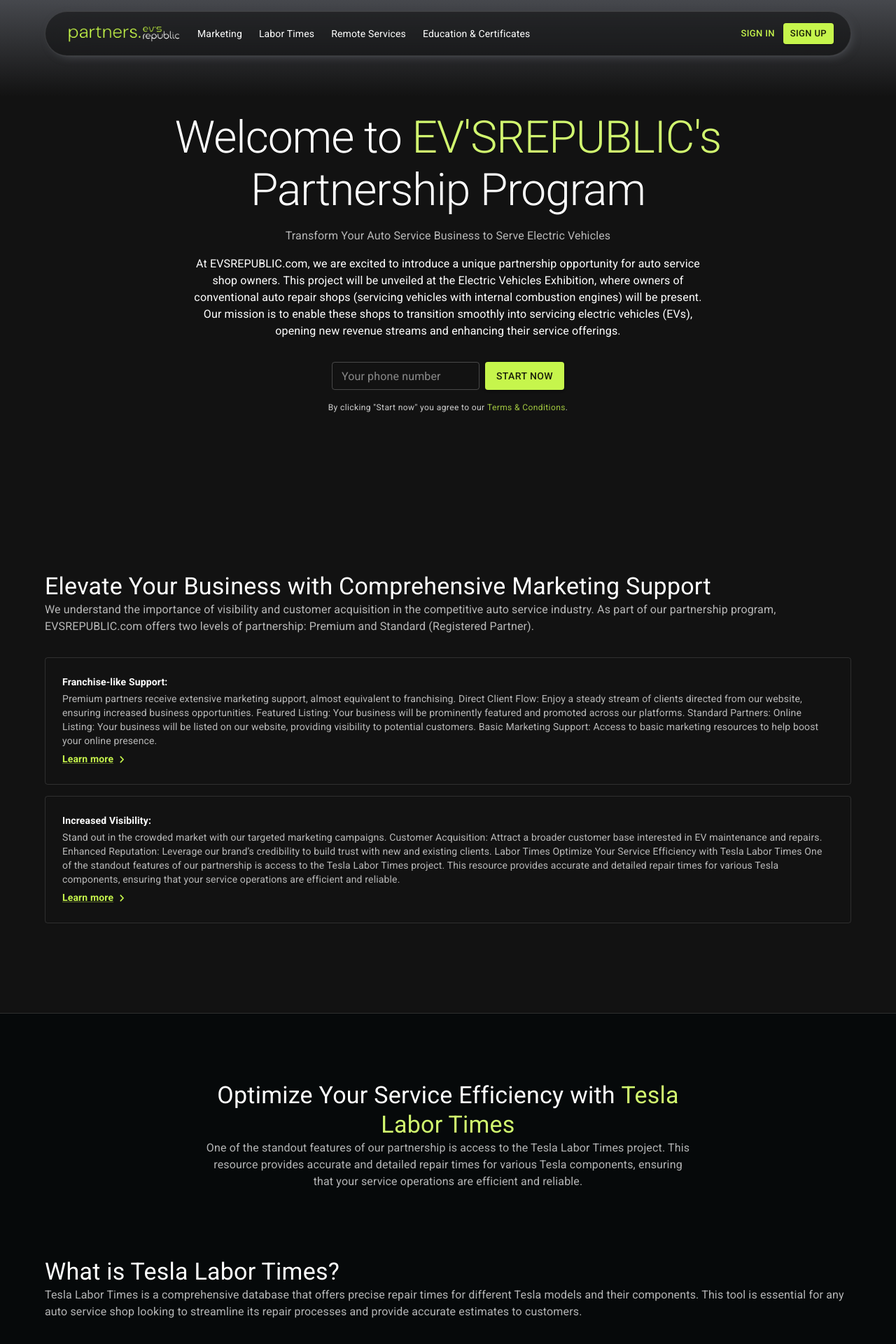
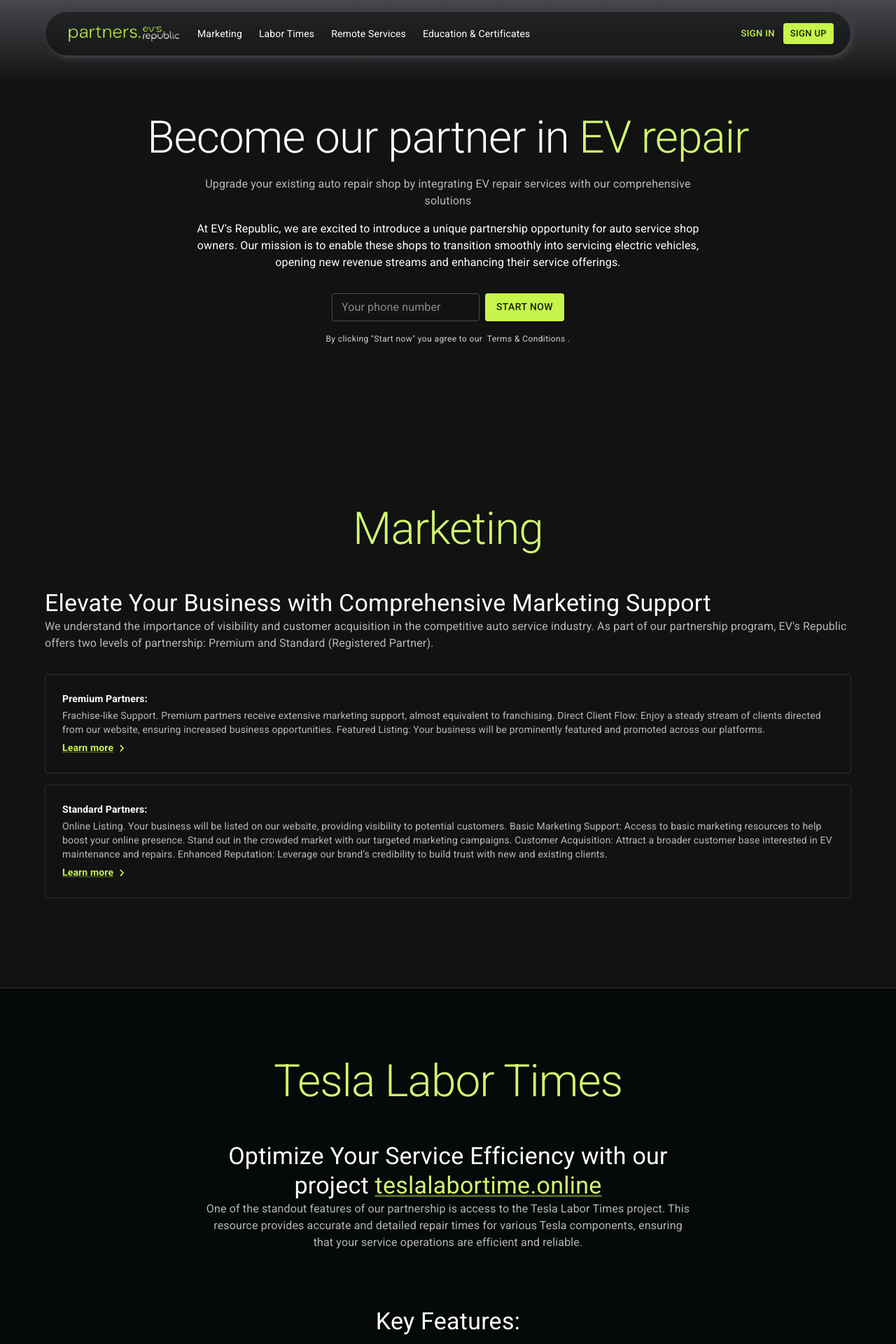
Before and after one commit to ArturLobur/evsrepublic-partnership, a React (Vite) app: page / in a window 1280 px wide. Shown: the top 1920 px of the page at 70% size. Built offline with nearby package versions, Linux system fonts and the light colour scheme.

Commit message:
feat: edit chapters

```diff
--- a/src/components/About.tsx
+++ b/src/components/About.tsx
@@ -66,7 +66,7 @@ export default function About() {
               fontSize: "clamp(3.5rem, 10vw, 4rem)",
             }}
           >
-            Welcome to&nbsp;
+            Become our partner in&nbsp;
             <Typography
               component="span"
               variant="h1"
@@ -78,36 +78,25 @@ export default function About() {
                     : "primary.light",
               }}
             >
-              EV'SREPUBLIC's
+              EV repair
             </Typography>
           </Typography>
-          <Typography
-            variant="h1"
-            sx={{
-              fontSize: "clamp(3.5rem, 8vw, 4rem)",
-              textAlign: "center",
-              mt: -2,
-            }}
-          >
-            Partnership Program
-          </Typography>
+
           <Typography
             textAlign="center"
             color="text.secondary"
             sx={{alignSelf: "center", width: {sm: "100%", md: "80%"}}}
           >
-            Transform Your Auto Service Business to Serve Electric Vehicles
+            Upgrade your existing auto repair shop by integrating EV repair
+            services with our comprehensive solutions
           </Typography>
           <Typography
             textAlign="center"
             sx={{alignSelf: "center", width: {sm: "100%", md: "80%"}}}
           >
-            At EVSREPUBLIC.com, we are excited to introduce a unique partnership
-            opportunity for auto service shop owners. This project will be
-            unveiled at the Electric Vehicles Exhibition, where owners of
-            conventional auto repair shops (servicing vehicles with internal
-            combustion engines) will be present. Our mission is to enable these
-            shops to transition smoothly into servicing electric vehicles (EVs),
+            At EV's Republic, we are excited to introduce a unique partnership
+            opportunity for auto service shop owners. Our mission is to enable
+            these shops to transition smoothly into servicing electric vehicles,
             opening new revenue streams and enhancing their service offerings.
           </Typography>
           <Stack
@@ -143,11 +132,8 @@ export default function About() {
             </Button>
           </Stack>
           <Typography variant="caption" textAlign="center" sx={{opacity: 0.8}}>
-            By clicking &quot;Start now&quot; you agree to our&nbsp;
-            <Link color="primary" sx={{textDecoration: "none"}}>
-              Terms & Conditions
-            </Link>
-            .
+            By clicking &quot;Start now&quot; you agree to our&nbsp; Terms &
+            Conditions .
           </Typography>
         </Stack>
       </Container>
--- a/src/components/Auth/SignIn.tsx
+++ b/src/components/Auth/SignIn.tsx
@@ -32,7 +32,7 @@ export default function SignIn() {
           required
           fullWidth
           id="email"
-          label="Email Address"
+          label="Shop's ID"
           name="email"
           autoComplete="email"
           autoFocus
--- a/src/components/Auth/SignUp.tsx
+++ b/src/components/Auth/SignUp.tsx
@@ -29,7 +29,7 @@ export default function SignUp({onClose}: {onClose: () => void}) {
         <PersonAddOutlinedIcon />
       </Avatar>
       <Typography component="h1" variant="h5">
-        Sign up
+        Sign up as a new partner
       </Typography>
       <Box component="form" onSubmit={handleSubmit} sx={{mt: 1}}>
         <TextField
--- a/src/components/LaborTimes.tsx
+++ b/src/components/LaborTimes.tsx
@@ -6,6 +6,7 @@ import Button from "@mui/material/Button";
 import Card from "@mui/material/Card";
 import Container from "@mui/material/Container";
 import Grid from "@mui/material/Grid";
+import Link from "@mui/material/Link";
 import Stack from "@mui/material/Stack";
 import TextField from "@mui/material/TextField";
 import Typography from "@mui/material/Typography";
@@ -140,8 +141,24 @@ export default function LaborTimes() {
             textAlign: {sm: "left", md: "center"},
           }}
         >
+          <Typography
+            textAlign="center"
+            variant="h1"
+            sx={{
+              mb: 6,
+              fontSize: "clamp(3rem, 10vw, 4rem)",
+              color: (theme) =>
+                theme.palette.mode === "light"
+                  ? "primary.main"
+                  : "primary.light",
+            }}
+          >
+            Tesla Labor Times
+          </Typography>
+
           <Typography component="h2" variant="h4">
-            Optimize Your Service Efficiency with&nbsp;
+            Optimize Your Service Efficiency with our project&nbsp;
+            <Link href="https://teslalabortime.online/">
               <Typography
                 component="span"
                 variant="h4"
@@ -152,9 +169,11 @@ export default function LaborTimes() {
                       : "primary.light",
                 }}
               >
-              Tesla Labor Times
+                teslalabortime.online
               </Typography>
+            </Link>
           </Typography>
+
           <Typography
             variant="body1"
             textAlign="center"
@@ -165,26 +184,6 @@ export default function LaborTimes() {
             Tesla Labor Times project. This resource provides accurate and
             detailed repair times for various Tesla components, ensuring that
             your service operations are efficient and reliable.
-          </Typography>
-        </Box>
-        <Box
-          sx={{
-            mt: 2,
-            width: "100%",
-          }}
-        >
-          <Typography component="h2" variant="h4">
-            What is Tesla Labor Times?
-          </Typography>
-          <Typography
-            variant="body1"
-            color="text.secondary"
-            sx={{mb: {xs: 2, sm: 4}}}
-          >
-            Tesla Labor Times is a comprehensive database that offers precise
-            repair times for different Tesla models and their components. This
-            tool is essential for any auto service shop looking to streamline
-            its repair processes and provide accurate estimates to customers.
           </Typography>
         </Box>
         <Box
@@ -269,96 +268,14 @@ export default function LaborTimes() {
             </Grid>
           ))}
         </Grid>
-        <Box
-          sx={{
-            width: {sm: "100%", md: "60%"},
-            textAlign: {sm: "left", md: "center"},
-          }}
-        >
-          <Typography component="h2" variant="h4">
-            Key Features:
-          </Typography>
-        </Box>
         <img
           style={teslalabortimeStyle}
           src={teslalabortime}
           alt="teslalabortime"
         />
-        <Typography
-          variant="body1"
-          textAlign="center"
-          color="text.secondary"
-          sx={{mb: {xs: 2, sm: 4}}}
-        >
-          The screenshot above illustrates the user-friendly interface of the
-          Tesla Labor Times tool. You can see how repair times are broken down
-          by specific components and models, making it easy to access the
-          information you need.
-        </Typography>
         <Box
           sx={{
             width: {sm: "100%", md: "60%"},
-            textAlign: {sm: "left", md: "center"},
-          }}
-        >
-          <Typography component="h2" variant="h4">
-            How It Works:
-          </Typography>
-          <Stack
-            direction="column"
-            justifyContent="center"
-            alignItems="flex-start"
-            spacing={2}
-            useFlexGap
-            sx={{width: "100%", display: "flex"}}
-          >
-            {howItWorks.map(({title, description}, index) => (
-              <Card
-                key={index}
-                variant="outlined"
-                sx={{
-                  p: 2,
-                  height: "fit-content",
-                  width: "100%",
-                  background: "none",
-                }}
-              >
-                <Box
-                  sx={{
-                    width: "100%",
-                    display: "flex",
-                    textAlign: "left",
-                    flexDirection: {xs: "column", md: "row"},
-                    alignItems: {md: "center"},
-                    gap: 2.5,
-                  }}
-                >
-                  <Box sx={{textTransform: "none"}}>
-                    <Typography
-                      color="text.primary"
-                      variant="body2"
-                      fontWeight="bold"
-                    >
-                      {title}
-                    </Typography>
-                    <Typography
-                      color="text.secondary"
-                      variant="body2"
-                      sx={{my: 0.5}}
-                    >
-                      {description}
-                    </Typography>
-                  </Box>
-                </Box>
-              </Card>
-            ))}
-          </Stack>
-        </Box>
-        <Box
-          sx={{
-            display: "flex",
-            flexDirection: "column",
-            width: {sm: "100%", md: "80%"},
             textAlign: {sm: "left", md: "center"},
           }}
         >
@@ -375,10 +292,14 @@ export default function LaborTimes() {
             component="form"
             onSubmit={handleSubmit}
             direction={{xs: "column", sm: "row"}}
-            alignSelf="center"
             spacing={1}
             useFlexGap
-            sx={{pt: 2, width: {xs: "100%", sm: "auto"}}}
+            sx={{
+              display: "flex",
+              justifyContent: "center",
+              pt: 2,
+              width: {xs: "100%", sm: "auto"},
+            }}
           >
             <TextField
               hiddenLabel
--- a/src/components/Marketing.tsx
+++ b/src/components/Marketing.tsx
@@ -6,27 +6,24 @@ import Grid from "@mui/material/Grid";
 import Link from "@mui/material/Link";
 import Stack from "@mui/material/Stack";
 import Typography from "@mui/material/Typography";
+import * as React from "react";
 
 const items = [
   {
-    title: "Franchise-like Support:",
+    title: "Premium Partners:",
     description:
-      "Premium partners receive extensive marketing support, almost equivalent to franchising.\n" +
+      "Frachise-like Support. Premium partners receive extensive marketing support, almost equivalent to franchising.\n" +
       "Direct Client Flow: Enjoy a steady stream of clients directed from our website, ensuring increased business opportunities.\n" +
-      "Featured Listing: Your business will be prominently featured and promoted across our platforms.\n" +
-      "Standard Partners:\n" +
-      "Online Listing: Your business will be listed on our website, providing visibility to potential customers.\n" +
-      "Basic Marketing Support: Access to basic marketing resources to help boost your online presence.\n",
+      "Featured Listing: Your business will be prominently featured and promoted across our platforms.\n",
   },
   {
-    title: "Increased Visibility:",
+    title: "Standard  Partners:",
     description:
+      "Online Listing. Your business will be listed on our website, providing visibility to potential customers.\n" +
+      "Basic Marketing Support: Access to basic marketing resources to help boost your online presence.\n" +
       "Stand out in the crowded market with our targeted marketing campaigns.\n" +
       "Customer Acquisition: Attract a broader customer base interested in EV maintenance and repairs.\n" +
-      "Enhanced Reputation: Leverage our brand’s credibility to build trust with new and existing clients.\n" +
-      "Labor Times\n" +
-      "Optimize Your Service Efficiency with Tesla Labor Times\n" +
-      "One of the standout features of our partnership is access to the Tesla Labor Times project. This resource provides accurate and detailed repair times for various Tesla components, ensuring that your service operations are efficient and reliable.",
+      "Enhanced Reputation: Leverage our brand’s credibility to build trust with new and existing clients.\n",
   },
 ];
 
@@ -36,6 +33,20 @@ export default function Marketing() {
       <Grid container>
         <Grid item>
           <div>
+            <Typography
+              textAlign="center"
+              variant="h1"
+              sx={{
+                mb: 6,
+                fontSize: "clamp(3rem, 10vw, 4rem)",
+                color: (theme) =>
+                  theme.palette.mode === "light"
+                    ? "primary.main"
+                    : "primary.light",
+              }}
+            >
+              Marketing
+            </Typography>
             <Typography component="h2" variant="h4" color="text.primary">
               Elevate Your Business with Comprehensive Marketing Support
             </Typography>
@@ -46,7 +57,7 @@ export default function Marketing() {
             >
               We understand the importance of visibility and customer
               acquisition in the competitive auto service industry. As part of
-              our partnership program, EVSREPUBLIC.com offers two levels of
+              our partnership program, EV's Republic offers two levels of
               partnership: Premium and Standard (Registered Partner).
             </Typography>
           </div>
--- a/src/components/Service.tsx
+++ b/src/components/Service.tsx
@@ -7,18 +7,40 @@ import Typography from "@mui/material/Typography";
 
 const items = [
   {
-    title: "Affordability:",
+    title: "Diagnostics:",
     description:
-      "Lower your operational costs by renting instead of buying expensive diagnostic equipment.\n" +
-      "Flexibility: Rent the specific tools you need, only when you need them, ensuring maximum flexibility and efficiency.\n" +
-      "Latest Technology: Always have access to the most advanced diagnostic tools, keeping your service capabilities up-to-date.\n",
+      "Perform advanced diagnostics remotely to quickly identify and resolve issues with EVs.\n" +
+      "Use state-of-the-art tools and software to diagnose problems without the need for a physical inspection.\n",
   },
   {
-    title: "Comprehensive List:",
+    title: "Programming:",
     description:
-      " We offer a wide range of diagnostic devices suitable for various EV models, ensuring you have the right tools for the job.\n" +
-      "Education & Certificates\n" +
-      "Advance Your Career with Specialized Training and Certification Programs\n",
+      "Access remote programming services to update and configure EV systems.\n" +
+      "Ensure that your customers’ vehicles are running the latest software and configurations.\n",
+  },
+  {
+    title: "Consulting:",
+    description:
+      "Receive expert advice and consulting to optimize your operations and tackle complex technical problems.\n" +
+      "Benefit from our team’s extensive knowledge and experience in the EV industry.\n",
+  },
+];
+
+const benefits = [
+  {
+    title: "Convenience:",
+    description:
+      "Diagnose and resolve issues without the need for physical presence, saving time and resources.\n",
+  },
+  {
+    title: "Speed:",
+    description:
+      "Quickly identify and troubleshoot problems, minimizing vehicle downtime.",
+  },
+  {
+    title: "Cost Savings:",
+    description:
+      "Reduce travel and labor costs with efficient remote solutions.",
   },
 ];
 
@@ -28,13 +50,31 @@ export default function Service() {
       <Grid container>
         <Grid item>
           <Typography
-            component="h2"
-            variant="h4"
-            color="text.primary"
             textAlign="center"
-            marginBottom="2rem"
+            variant="h1"
+            sx={{
+              mb: 6,
+              fontSize: "clamp(3rem, 10vw, 4rem)",
+              color: (theme) =>
+                theme.palette.mode === "light"
+                  ? "primary.main"
+                  : "primary.light",
+            }}
           >
-            Service:
+            Remote Services
+          </Typography>
+          <Typography textAlign="center" component="h2" variant="h4">
+            Enhance Your Operations with Advanced Remote Services
+          </Typography>
+          <Typography
+            variant="body1"
+            textAlign="center"
+            color="text.secondary"
+            sx={{mt: {xs: 2, sm: 4}, mb: {xs: 2, sm: 4}}}
+          >
+            Our remote services are designed to support your auto service shop
+            with the latest technology and expert guidance. These services
+            include:
           </Typography>
           <Stack
             justifyContent="center"
@@ -95,10 +135,88 @@ export default function Service() {
             sx={{mt: {xs: 2, sm: 4}}}
           >
             Knowledge is power, especially in the fast-evolving world of
-            electric vehicles. At EVSREPUBLIC.com, we provide access to
-            high-quality training courses and certification programs designed to
-            equip you and your staff with the skills needed to excel in the EV
-            industry.
+            electric vehicles. At our company we provide access to high-quality
+            training courses and certification programs designed to equip you
+            and your staff with the skills needed to excel in the EV industry.
+          </Typography>
+
+          <Typography
+            textAlign="center"
+            component="h2"
+            variant="h4"
+            sx={{mt: 14, mb: 6}}
+          >
+            Benefits of Remote Services
+          </Typography>
+          <Stack
+            justifyContent="center"
+            alignItems="flex-start"
+            spacing={2}
+            useFlexGap
+            sx={{
+              width: "100%",
+              display: "flex",
+              flexDirection: {xs: "column", md: "row"},
+            }}
+          >
+            {benefits.map(({title, description}, index) => (
+              <Card
+                key={index}
+                variant="outlined"
+                sx={{
+                  p: 3,
+                  height: "fit-content",
+                  width: "100%",
+                  background: "none",
+                }}
+              >
+                <Box
+                  sx={{
+                    width: "100%",
+                    display: "flex",
+                    textAlign: "left",
+                    flexDirection: {xs: "column", md: "row"},
+                    alignItems: {md: "center"},
+                    gap: 2.5,
+                  }}
+                >
+                  <Box sx={{textTransform: "none"}}>
+                    <Typography
+                      color="text.primary"
+                      variant="body2"
+                      fontWeight="bold"
+                    >
+                      {title}
+                    </Typography>
+                    <Typography
+                      color="text.secondary"
+                      variant="body2"
+                      sx={{my: 0.5}}
+                    >
+                      {description}
+                    </Typography>
+                  </Box>
+                </Box>
+              </Card>
+            ))}
+          </Stack>
+
+          <Typography
+            variant="body1"
+            textAlign="center"
+            color="text.primary"
+            sx={{mt: {xs: 2, sm: 4}}}
+          >
+            Stay ahead in the rapidly evolving EV industry by renting the latest
+            diagnostic devices from us. Our rental service provides you with
+            access to cutting-edge technology without the significant capital
+            investment required for purchasing equipment. Lower your operational
+            costs by renting instead of buying expensive diagnostic equipment.
+            Rent the specific tools you need, only when you need them, ensuring
+            maximum flexibility and efficiency. Always have access to the most
+            advanced diagnostic tools, keeping your service capabilities
+            up-to-date. We offer a wide range of diagnostic devices suitable for
+            various EV models, ensuring you have the right tools for the job.
           </Typography>
         </Grid>
       </Grid>
```
Also changed, not shown: src/components/CoursesAndCertifications.tsx (+14 -2 lines), src/components/Footer.tsx (+1 -6 lines), src/assets/teslalabortime.png. Lines whose indentation alone changed are shown as unchanged.
